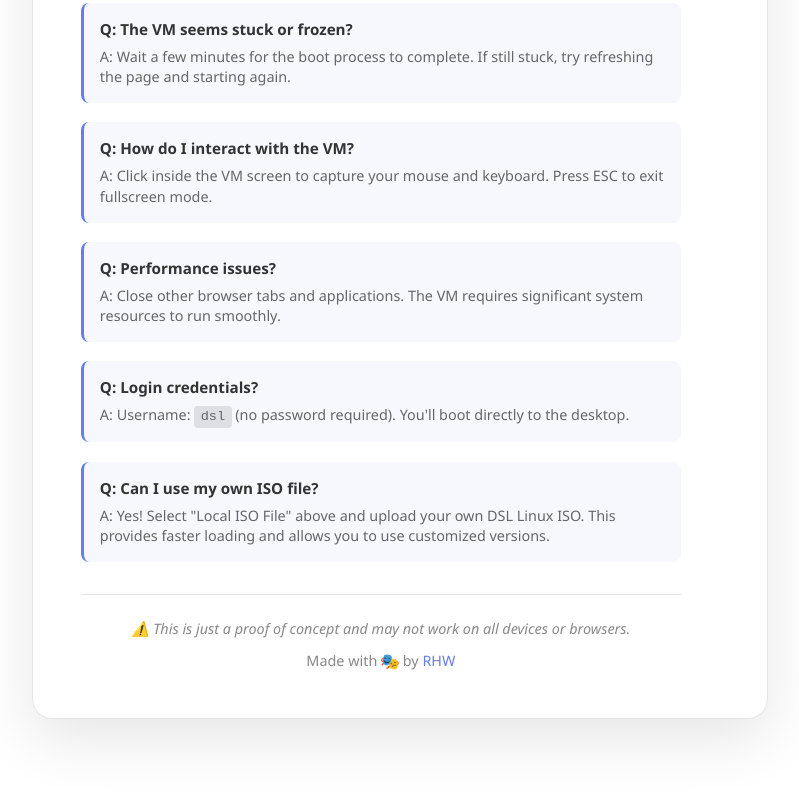
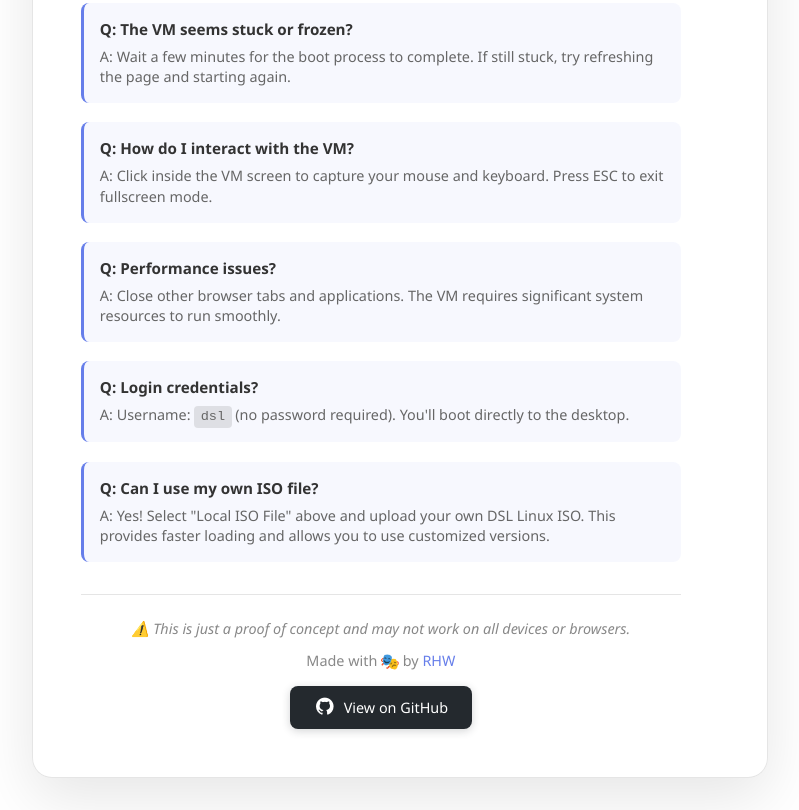
Before and after one commit to rhenryw/MiniVM, a plain HTML site: page index.html in a window 1280 px wide. Shown: the part 1043-1853 px from the top of the page, without its empty margins (240-1039 px from the left). Before the commit the page ends 1794 px from the top, so only its background shows below. Drawn offline with nearby package versions, Linux system fonts and the light colour scheme; no server answers.

Commit message:
Add GH link

```diff
--- a/index.html
+++ b/index.html
@@ -4,6 +4,7 @@
     <meta charset="UTF-8">
     <meta name="viewport" content="width=device-width, initial-scale=1.0">
     <title>MiniVM - Web Desktop VM</title>
+    <link rel="stylesheet" href="https://cdn.jsdelivr.net/gh/tf7software/Font-Awesome-pro-cdn@refs/heads/main/css/all.min.css">
     <link rel="stylesheet" href="style.css">
 </head>
 <body>
@@ -105,6 +106,11 @@
             <div class="disclaimer">
                 <p><em>⚠️ This is just a proof of concept and may not work on all devices or browsers.</em></p>
                 <p class="attribution">Made with <span id="randomEmoji">🚀</span> by <a href="https://rhw.one" target="_blank">RHW</a></p>
+                <p class="github-link">
+                    <a href="https://github.com/rhenryw/MiniVm" target="_blank" class="github-btn">
+                        <i class="fab fa-github"></i> View on GitHub
+                    </a>
+                </p>
             </div>
         </div>
     </div>
--- a/style.css
+++ b/style.css
@@ -327,6 +327,36 @@ h1 {
 .attribution a:hover {
     color: #764ba2;
     text-decoration: underline;
+}
+
+.github-link {
+    margin-top: 1rem;
+}
+
+.github-btn {
+    display: inline-flex;
+    align-items: center;
+    gap: 0.5rem;
+    padding: 0.75rem 1.5rem;
+    background: #24292e;
+    color: #ffffff !important;
+    text-decoration: none;
+    border-radius: 8px;
+    font-size: 0.9rem;
+    font-weight: 500;
+    transition: all 0.3s ease;
+    box-shadow: 0 2px 8px rgba(36, 41, 46, 0.2);
+}
+
+.github-btn:hover {
+    background: #2f363d;
+    text-decoration: none !important;
+    transform: translateY(-2px);
+    box-shadow: 0 4px 16px rgba(36, 41, 46, 0.3);
+}
+
+.github-btn i {
+    font-size: 1.1rem;
 }
 
 #randomEmoji {
@@ -823,4 +853,9 @@ h1 {
         font-size: 1.5em;
         margin-bottom: 4px;
     }
+
+    .github-btn {
+        padding: 0.6rem 1.2rem;
+        font-size: 0.85rem;
+    }
 }
```
